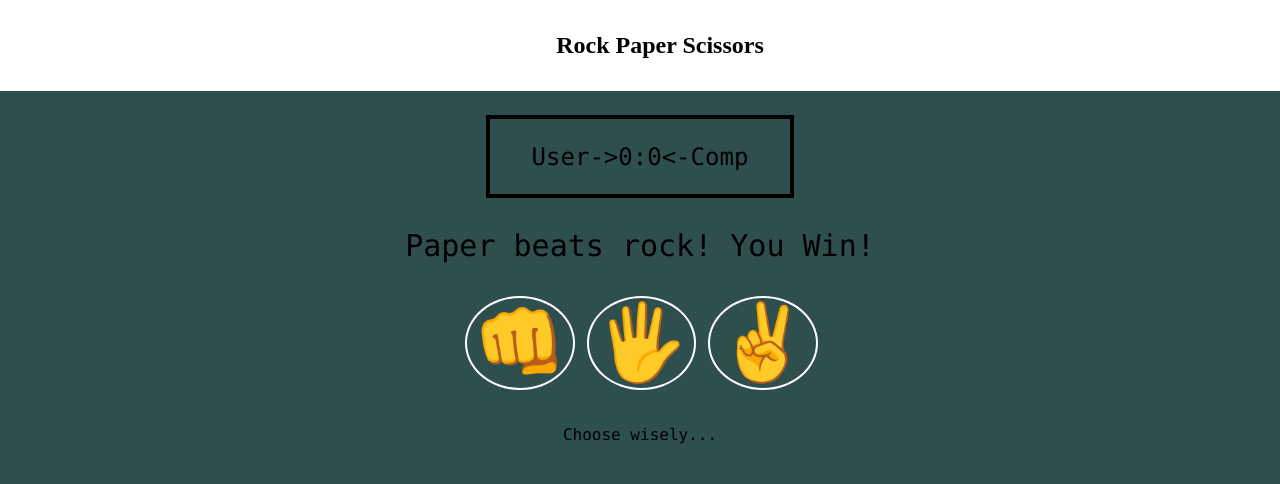
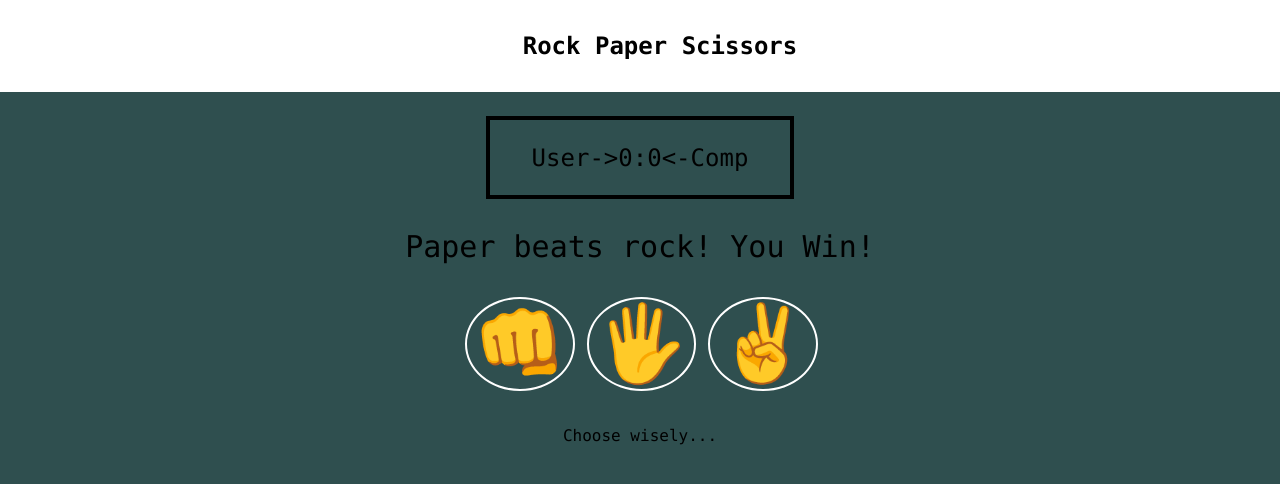
Before and after one commit to SamDevelops971/rockpaperscissors, a plain HTML site: page index.html in a window 1280 px wide. Shown: the top 484 px of the page. Drawn offline with Linux system fonts and the light colour scheme.

Commit message:
Add font-family to body style in style.css
Added font-family property to the body style.

```diff
--- a/style.css
+++ b/style.css
@@ -9,7 +9,9 @@ body {
   text-align: center;
   padding: 12px 20px;
   width: 100%;
-  background-color: white
+  background-color: white;
+      font-family: "Lucida Console", "Courier New", monospace;
+
 }
 
 .header {
```
